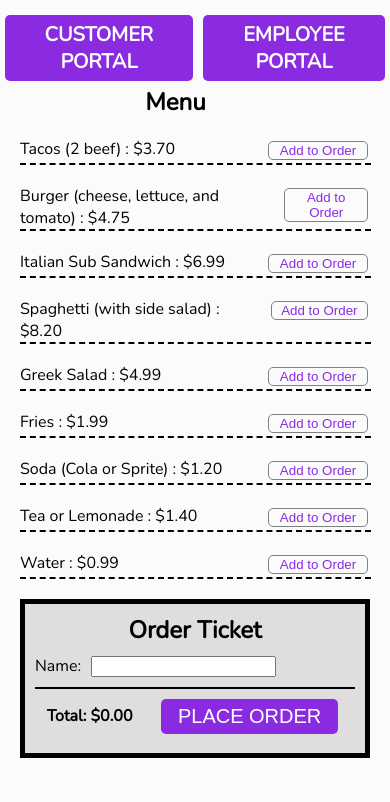
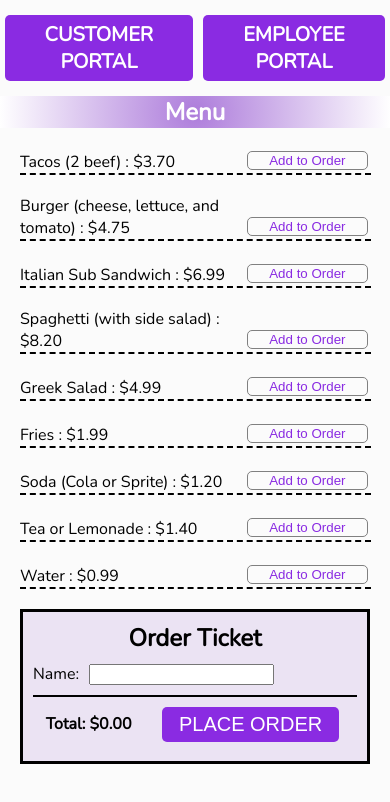
Before and after one commit to hendrijn/cs347-project3, a React (Create React App) app: page / in a window 390 px wide. Shown: the top 802 px of the page. Built offline with nearby package versions, Linux system fonts and the light colour scheme.

Commit message:
Styling changes.

```diff
--- a/src/App.css
+++ b/src/App.css
@@ -8,6 +8,8 @@ body {
 /* Employee Portal */
 .employeePortal > h1 {
     text-align: center;
+    color: white;
+    background-image: radial-gradient(circle, rgb(173, 124, 219), white);
 }
 .orders {
     display: flex;
@@ -126,6 +128,8 @@ body {
 .menu > h2 {
     text-align: center;
     margin: 0;
+    color: white;
+    background-image: radial-gradient(circle, rgb(173, 124, 219), white);
 }
 
 .menuItem-AddBtn {
@@ -134,7 +138,7 @@ body {
     justify-content: space-between;
     align-content: center;
     margin: 20px;
-    width: 40vw;
+    width: 60vw;
     border-bottom: black 2px dashed;
 }
 
@@ -151,8 +155,8 @@ body {
 .ticket {
     min-height: 80vh;
     min-width: 25vw;
-    border: black 5px solid;
-    background-color: rgb(223, 221, 221);
+    border: black 3px solid;
+    background-color: rgb(235, 227, 243);
     margin: 20px;
     padding: 10px;
 }
@@ -183,6 +187,12 @@ body {
     margin: 10px;
     text-align: center;
 }
+
+.custNameInput > input:focus {
+    outline: none;
+    border: blueviolet 2px solid;
+}
+
 .ticketBottom {
    border-top: black 2px solid;
    display: flex;
@@ -195,6 +205,7 @@ body {
     text-align: center;
     font-weight: 600;
     color: blueviolet;
+    margin: 0;
 }
 
 /* Media Queries */
@@ -211,13 +222,23 @@ body {
 
     .menu {
         padding: 0;
+        margin: 0;
     }
 
-    .menu, .menuItem-AddBtn {
+    .menu > h2 {
+        margin-top: 10px;
+    }
+
+    .menuItem {
+        width: 76vw;
+    }
+
+    .menuItem-AddBtn {
         width: 90vw;
+        align-items: flex-end;
     }
     .menuItem-AddBtn > button {
-        width: 100px;
+        width: 40vw;
     }
 
     .ticket {
--- a/src/OrderTicket.js
+++ b/src/OrderTicket.js
@@ -21,6 +21,8 @@ export default function OrderTicket() {
                 <input type="text" onChange={event => setName(event.target.value)} />
                 </label>
 
+                {errorMessage && <p className="errorMessage">{errorMessage}</p>}
+
                 {custOrder.items.map(item =>
                     <div key={keyNum++} className="ticketItems">
                         <button onClick={event => dispatch(removeItemFromTicket(item))}>X</button>
@@ -35,7 +37,7 @@ export default function OrderTicket() {
                     >PLACE ORDER</button>
                 </div>
             </div>}
-            {errorMessage && <p className="errorMessage">{errorMessage}</p>}
+
         </div >
     );
 };
```
